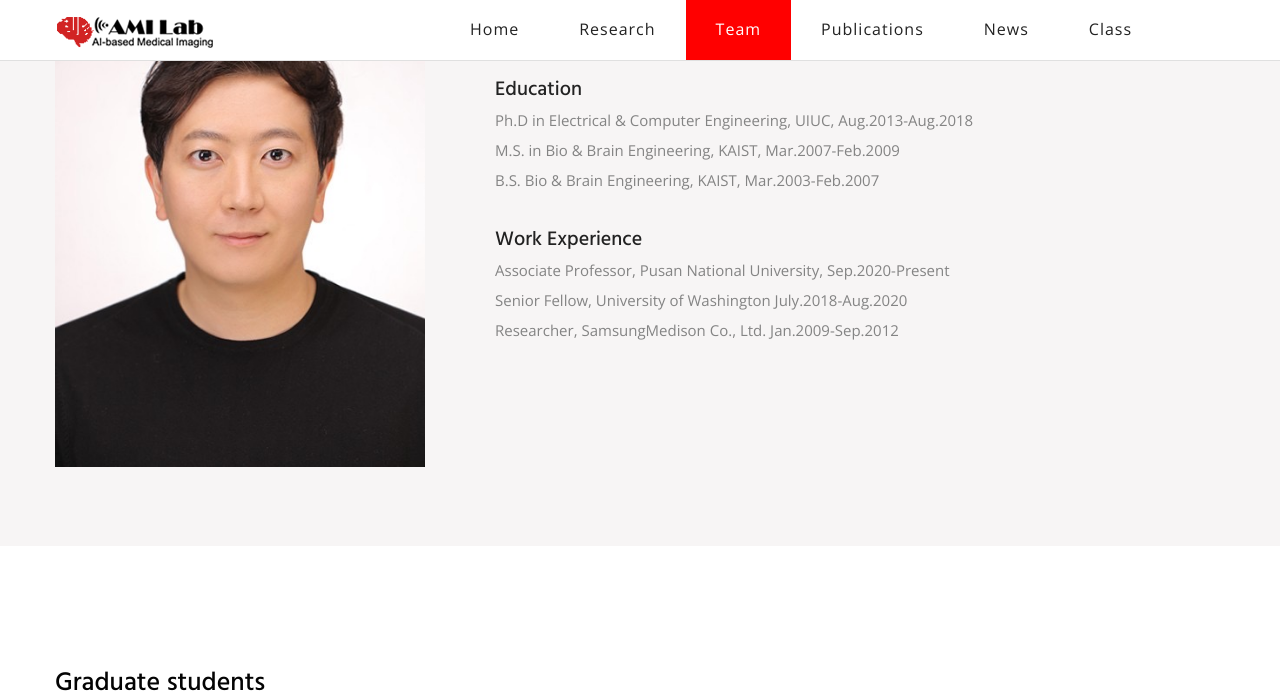
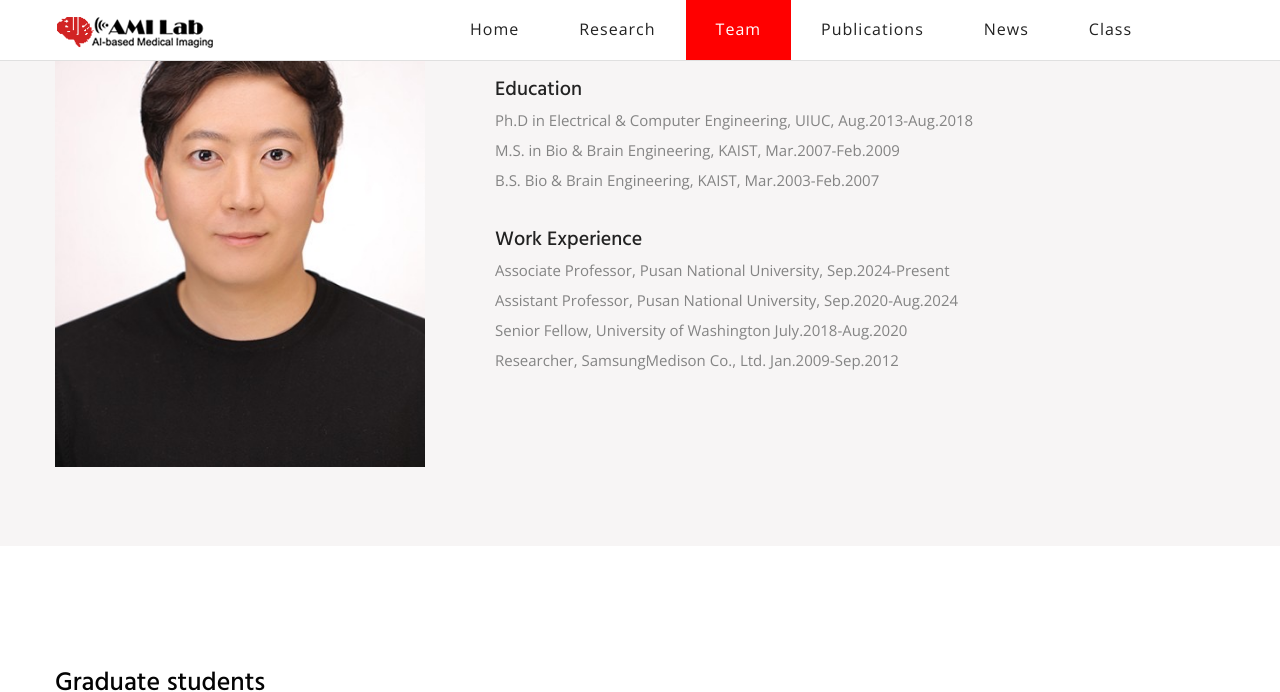
Before and after one commit to pnu-amilab/pnu-amilab.github.io, a Jekyll site: the page built from team.html, in a window 1280 px wide and 900 px high, scrolled down 632 px, cut to the strip 0-692 px from the top of the window. Built offline with Jekyll 4.4.1, drawn with Linux system fonts in a browser that asks for light colours; some web fonts are replaced.

Commit message:
240923 교수님 이력 수정
240923 교수님 이력 수정

```diff
--- a/team.html
+++ b/team.html
@@ -41,7 +41,8 @@ title: Team
                                     B.S. Bio & Brain Engineering, KAIST, Mar.2003-Feb.2007</p>
 
                                 <h4>Work Experience</h4>
-                                    <p>Associate Professor, Pusan National University, Sep.2020-Present<br/>
+                                    <p>Associate Professor, Pusan National University, Sep.2024-Present<br/>
+                                    Assistant Professor, Pusan National University, Sep.2020-Aug.2024<br/>
                                     Senior Fellow, University of Washington July.2018-Aug.2020<br>
                                     Researcher, SamsungMedison Co., Ltd. Jan.2009-Sep.2012</p>
 
```
